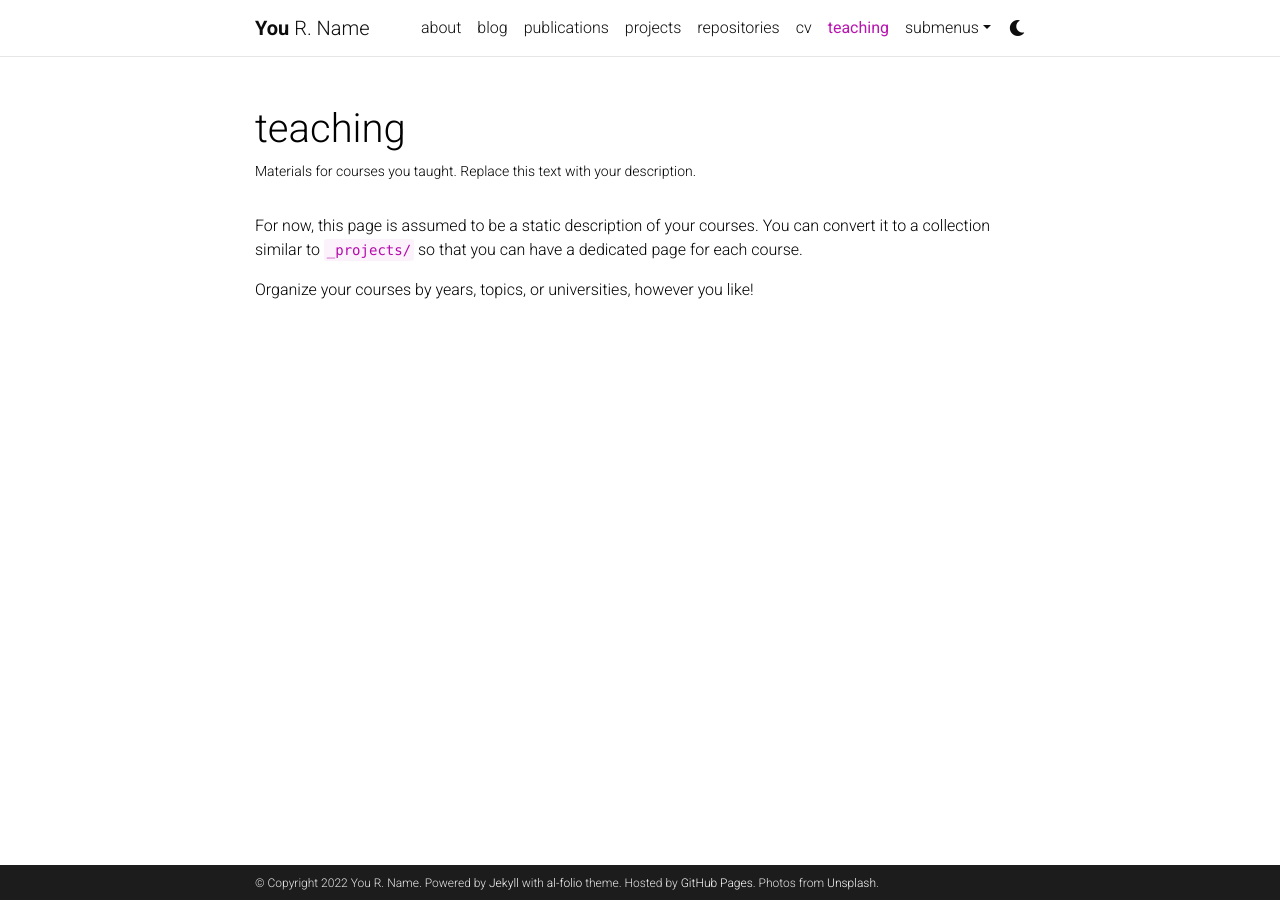
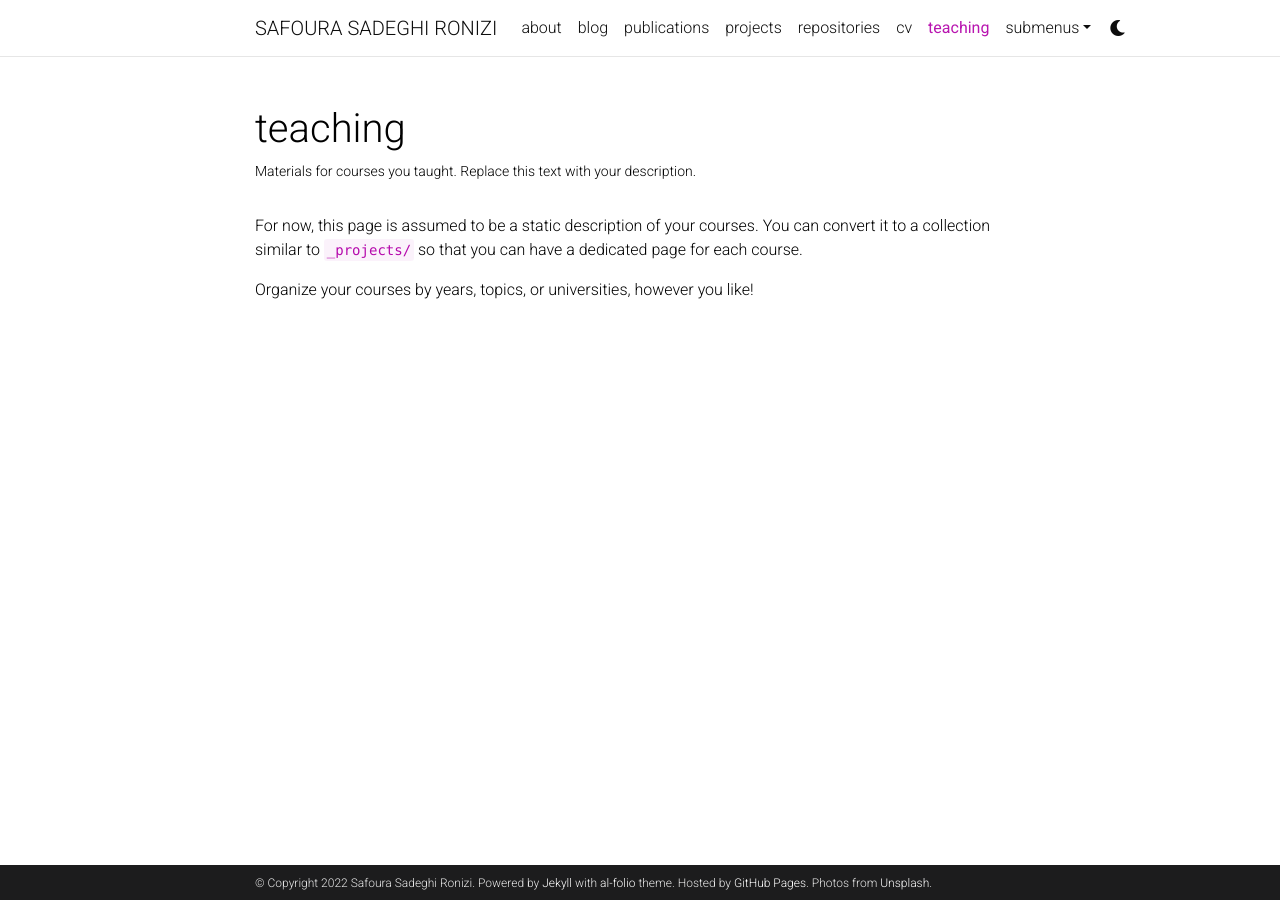
Before and after one commit to sfrza/sfrza.github.io, a Jekyll site: the page built from _pages/teaching.md, in a window 1280 px wide. Built offline with Jekyll 4.4.1, drawn with Linux system fonts in a browser that asks for light colours; comment, search, counter and statistics services are not loaded; a style sheet for code colours, icons or effects is not loaded.

Commit message:
First edition

```diff
--- a/_config.yml
+++ b/_config.yml
@@ -2,11 +2,11 @@
 # Site settings
 # -----------------------------------------------------------------------------
 
-title: blank # the website title (if blank, full name will be used instead)
-first_name: You
-middle_name: R.
-last_name: Name
-email: you@example.com
+title: SAFOURA SADEGHI RONIZI # the website title (if blank, full name will be used instead)
+first_name: Safoura
+middle_name:
+last_name: Sadeghi Ronizi
+email: Safoura.r.sadeghi@gmail.com
 description: > # the ">" symbol means to ignore newlines until "footer_text:"
   A simple, whitespace theme for academics. Based on [*folio](https://github.com/bogoli/-folio) design.
 footer_text: >
@@ -18,8 +18,8 @@
 lang: en # the language of your site (for example: en, fr, cn, ru, etc.)
 icon: ⚛️  # the emoji used as the favicon (alternatively, provide image name in /assets/img/)
 
-url: https://alshedivat.github.io # the base hostname & protocol for your site
-baseurl: /al-folio # the subpath of your site, e.g. /blog/
+url: https://safoura-sr.github.io # the base hostname & protocol for your site
+baseurl:  # the subpath of your site, e.g. /blog/
 last_updated: false # set to true if you want to display last updated in the footer
 impressum_path:  # set to path to include impressum link in the footer, use the same path as permalink in a page, helps to conform with EU GDPR
 
```
